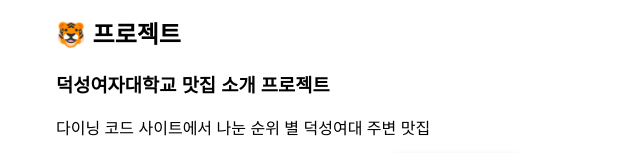
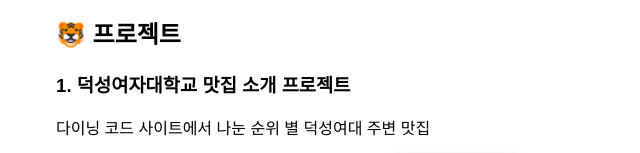
Before and after one commit to belita04/belita04.github.io, a plain HTML site: page index.html in a window 1280 px wide. Shown: the part 1354-1507 px from the top of the page, without its empty margins (184-824 px from the left). Drawn offline with Linux system fonts and the light colour scheme.

Commit message:
index.html

```diff
--- a/index.html
+++ b/index.html
@@ -89,7 +89,7 @@
     <section id="projects">
       <h2>🐯 프로젝트</h2>
       <article>
-        <h3>덕성여자대학교 맛집 소개 프로젝트</h3>
+        <h3>1. 덕성여자대학교 맛집 소개 프로젝트</h3>
         <p>다이닝 코드 사이트에서 나눈 순위 별 덕성여대 주변 맛집</p>
         <figure>
           <a href="https://belita04.github.io/duksung_diner/" target="_blank">
```
